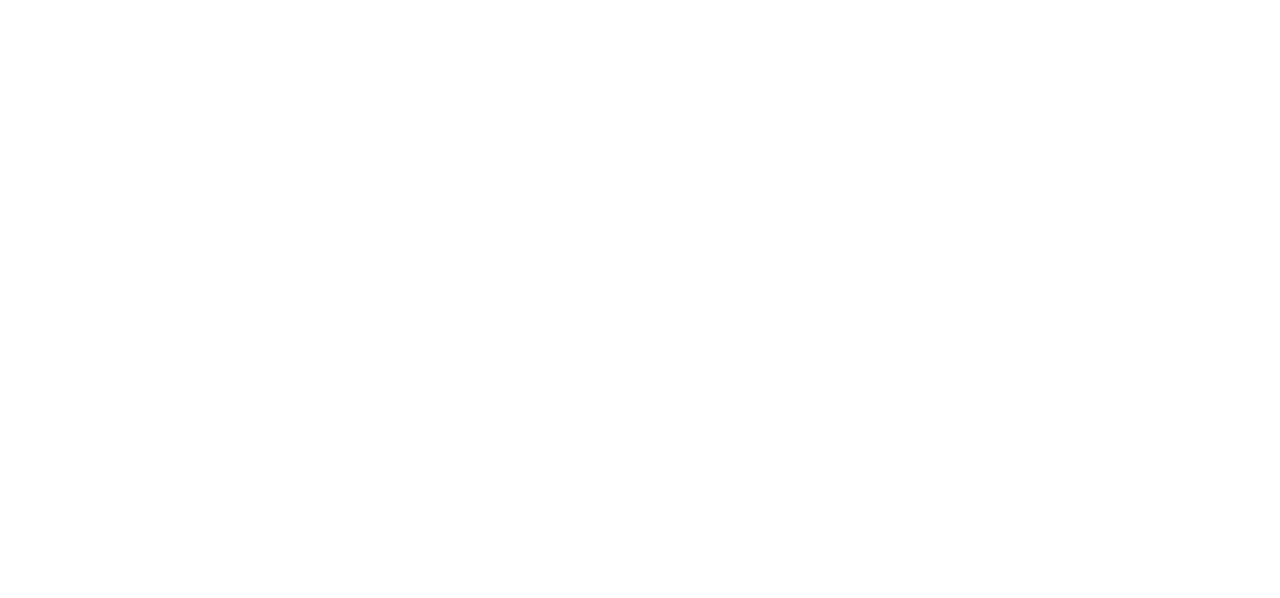
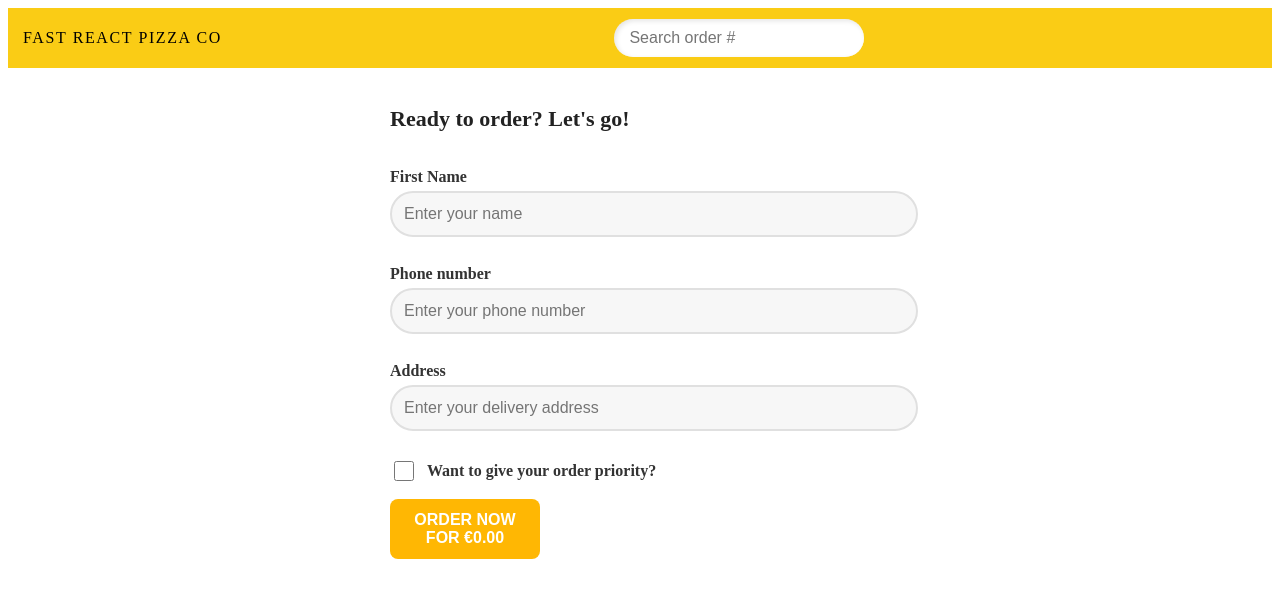
Before and after one commit to luidji95/fast-pizza-app, a React (Vite) app: page /createOreder in a window 1280 px wide. Before the commit this address had no page. Shown: the top 598 px of the page. Built offline with nearby package versions, Linux system fonts and the light colour scheme.

Commit message:
Restyling Cart and Implementig OrderConfirmation components

```diff
--- a/src/App.jsx
+++ b/src/App.jsx
@@ -4,6 +4,8 @@ import store from "./Redux/store";
 import SharedLayout from "./SharedLayout";
 import Welcome from "./Components/Welcome";
 import Menu from "./Components/Menu";
+import Cart from "./Components/Cart";
+import CreateOreder from "./Components/CreateOreder";
 
 function App() {
   return (
@@ -13,6 +15,8 @@ function App() {
           <Route path="/" element={<SharedLayout />}>
             <Route index element={<Welcome />} />
             <Route path="menu" element={<Menu />} />
+            <Route path="cart" element={<Cart />} />
+            <Route path="createOreder" element={<CreateOreder />} />
           </Route>
         </Routes>
       </BrowserRouter>
--- /dev/null
+++ b/src/Cart.css
@@ -0,0 +1,155 @@
+/* Glavni kontejner */
+.div-main {
+  display: flex;
+  justify-content: center;
+  align-items: center;
+  min-height: 80vh;
+  background: #fff;
+}
+
+/* Sadržaj unutar korpe */
+.div-content {
+  width: 50%;
+  background: #ffffff;
+  padding: 20px 30px;
+  border-radius: 8px;
+  box-shadow: 0px 2px 10px rgba(0, 0, 0, 0.1);
+  text-align: left;
+}
+
+/* Link za povratak */
+.back-link {
+  display: inline-block;
+  margin-bottom: 15px;
+  color: #ffb703;
+  font-size: 16px;
+  font-weight: bold;
+  text-decoration: none;
+  cursor: pointer;
+}
+
+.back-link:hover {
+  text-decoration: underline;
+}
+
+/* Naslov */
+h2 {
+  font-size: 24px;
+  font-weight: bold;
+  color: #333;
+  margin-bottom: 15px;
+}
+
+/* Lista proizvoda u korpi */
+.cart-list {
+  list-style: none;
+  padding: 0;
+  margin-bottom: 20px;
+}
+
+.cart-item {
+  display: flex;
+  justify-content: space-between;
+  align-items: center;
+  background: #f9f9f9;
+  padding: 12px 18px;
+  border-radius: 8px;
+  margin-bottom: 10px;
+  box-shadow: 0 2px 5px rgba(0, 0, 0, 0.1);
+}
+
+/* Informacije o proizvodu */
+.item-info {
+  font-size: 18px;
+  font-weight: 500;
+  color: #333;
+}
+
+/* Kontejner za dugmiće */
+.item-actions {
+  display: flex;
+  align-items: center;
+  gap: 8px;
+}
+
+/* Dugmad */
+.quantity-btn {
+  border: none;
+  background: #ffb703;
+  color: white;
+  padding: 8px 12px;
+  font-size: 16px;
+  border-radius: 50%;
+  cursor: pointer;
+  font-weight: bold;
+  transition: background 0.3s ease-in-out;
+}
+
+.quantity-btn:hover {
+  background: #e09c00;
+}
+
+.delete-btn {
+  border: none;
+  background: #ff3d3d;
+  color: white;
+  padding: 8px 14px;
+  font-size: 14px;
+  border-radius: 6px;
+  cursor: pointer;
+  transition: background 0.3s ease-in-out;
+  font-weight: bold;
+}
+
+.delete-btn:hover {
+  background: #d32f2f;
+}
+
+/* Dugmad za poručivanje i čišćenje korpe */
+.cart-buttons {
+  display: flex;
+  justify-content: space-between;
+  margin-top: 20px;
+}
+
+.order-btn {
+  background: #ffb703;
+  color: white;
+  border: none;
+  padding: 12px 20px;
+  font-size: 16px;
+  border-radius: 8px;
+  cursor: pointer;
+  font-weight: bold;
+  transition: background 0.3s ease-in-out;
+  width: 150px;
+}
+
+.order-btn:hover {
+  background: #e09c00;
+}
+
+.clear-btn {
+  background: #d6d6d6;
+  color: #333;
+  border: none;
+  padding: 12px 20px;
+  font-size: 16px;
+  border-radius: 8px;
+  cursor: pointer;
+  font-weight: bold;
+  transition: background 0.3s ease-in-out;
+}
+
+.clear-btn:hover {
+  background: #b3b3b3;
+}
+
+/* Prazna korpa */
+.empty-cart {
+  font-size: 18px;
+  font-weight: bold;
+  color: #777;
+  margin: 20px 0;
+  text-align: center;
+}
--- a/src/Components/Cart.jsx
+++ b/src/Components/Cart.jsx
@@ -1,11 +1,70 @@
+import { useSelector, useDispatch } from "react-redux";
+import { useNavigate } from "react-router-dom";
+import {
+  incrementQuantity,
+  decrementQuantity,
+  deleteFromChart,
+} from "../Redux/Slices/cartSlice";
+import "../Cart.css";
+
 const Cart = () => {
+  const navigate = useNavigate();
+  const dispatch = useDispatch();
+  const user = useSelector((state) => state.user.username);
+  const cartItems = useSelector((state) => state.cart.cartItems);
+
   return (
     <div className="div-main">
-      <div className="cart-headline"></div>
-      <div className="cart-item"></div>
-      <div className="cart-buttons">
-        <button>Order pizza</button>
-        <button>Clear Cart</button>
+      <div className="div-content">
+        <a onClick={() => navigate("/")} className="back-link">
+          Back to menu
+        </a>
+        <h2>Your cart, {user ? user : "Guest"}</h2>
+
+        {cartItems.length === 0 ? (
+          <p className="empty-cart">Your cart is empty! 🛒</p>
+        ) : (
+          <ul className="cart-list">
+            {cartItems.map((item) => (
+              <li key={item.id} className="cart-item">
+                <span className="item-info">
+                  {item.quantity} × {item.name} - $
+                  {item.unitPrice * item.quantity}
+                </span>
+                <div className="item-actions">
+                  <button
+                    onClick={() => dispatch(decrementQuantity(item.id))}
+                    className="quantity-btn"
+                  >
+                    ➖
+                  </button>
+                  <button
+                    onClick={() => dispatch(incrementQuantity(item.id))}
+                    className="quantity-btn"
+                  >
+                    ➕
+                  </button>
+                  <button
+                    onClick={() => dispatch(deleteFromChart(item.id))}
+                    className="delete-btn"
+                  >
+                    Delete
+                  </button>
+                </div>
+              </li>
+            ))}
+          </ul>
+        )}
+
+        <div className="cart-buttons">
+          <button
+            className="order-btn"
+            onClick={() => navigate("/createOreder")}
+          >
+            Order pizza
+          </button>
+          <button className="clear-btn">Clear Cart</button>
+        </div>
       </div>
     </div>
   );
--- /dev/null
+++ b/src/Components/CreateOreder.jsx
@@ -0,0 +1,69 @@
+import { useSelector } from "react-redux";
+import { useState } from "react";
+import { useNavigate } from "react-router-dom";
+import { selectTotalPrice } from "../Redux/Slices/cartSlice";
+import "../CreateOrder.css";
+
+const CreateOrder = () => {
+  const navigate = useNavigate();
+  const totalPrice = useSelector(selectTotalPrice);
+  const [isPriority, setIsPriority] = useState(false);
+
+  const finalPrice = isPriority ? totalPrice + 3 : totalPrice;
+
+  return (
+    <div className="order-page">
+      <div className="order-box">
+        <h2 className="order-title">Ready to order? Let's go!</h2>
+
+        <div className="order-form">
+          <div className="order-field">
+            <p className="order-label">First Name</p>
+            <input
+              type="text"
+              className="order-input"
+              placeholder="Enter your name"
+            />
+          </div>
+
+          <div className="order-field">
+            <p className="order-label">Phone number</p>
+            <input
+              type="text"
+              className="order-input"
+              placeholder="Enter your phone number"
+            />
+          </div>
+
+          <div className="order-field">
+            <p className="order-label">Address</p>
+            <input
+              type="text"
+              className="order-input"
+              placeholder="Enter your delivery address"
+            />
+          </div>
+
+          <div className="order-priority">
+            <input
+              type="checkbox"
+              id="priority"
+              className="order-checkbox"
+              checked={isPriority}
+              onChange={() => setIsPriority(!isPriority)}
+            />
+            <label htmlFor="priority" className="order-checkbox-label">
+              Want to give your order priority?
+            </label>
+          </div>
+        </div>
+
+        <button className="order-btn">
+          ORDER NOW FOR €{finalPrice.toFixed(2)}
+        </button>
+      </div>
+    </div>
+  );
+};
+
+export default CreateOrder;
--- a/src/Components/Footer.jsx
+++ b/src/Components/Footer.jsx
@@ -1,21 +1,16 @@
 import { useSelector } from "react-redux";
+import { selectTotalItems, selectTotalPrice } from "../Redux/Slices/cartSlice";
 import "../Footer.css";
+import { useNavigate } from "react-router-dom";
 
 const Footer = () => {
-  const cartItems = useSelector((state) => state.cart.cartItems) || [];
-
-  console.log(cartItems);
-
-  const totalItems = cartItems.reduce((acc, item) => acc + item.quantity, 0);
-
-  const totalPrice = cartItems.reduce(
-    (acc, item) => acc + item.quantity * parseFloat(item.price || 0),
-    0
-  );
+  const totalItems = useSelector(selectTotalItems);
+  const totalPrice = useSelector(selectTotalPrice);
+  const navigate = useNavigate();
 
   return (
     <div className="footer-main">
-      <div className="cart-container">
+      <div className="cart-container" onClick={() => navigate("/cart")}>
         <i className="fas fa-shopping-cart cart-icon"></i>
         {totalItems > 0 && <span className="cart-badge">{totalItems}</span>}
       </div>
--- /dev/null
+++ b/src/CreateOrder.css
@@ -0,0 +1,104 @@
+/* Glavni kontejner stranice */
+.order-page {
+  display: flex;
+  justify-content: center;
+  min-height: 90vh;
+  background: #fff;
+}
+
+/* Sadržaj porudžbine */
+.order-box {
+  width: 50%;
+  max-width: 500px;
+  background: #ffffff;
+  padding: 20px 40px;
+  border-radius: 8px;
+  text-align: left;
+}
+
+/* Naslov */
+.order-title {
+  font-size: 22px;
+  font-weight: bold;
+  color: #222;
+  margin-bottom: 20px;
+}
+
+/* Centriranje input polja */
+.order-form {
+  display: flex;
+  flex-direction: column;
+  width: 100%;
+}
+
+/* Pojedinačna polja */
+.order-field {
+  width: 100%;
+  margin-bottom: 12px;
+}
+
+.order-label {
+  font-size: 16px;
+  font-weight: 600;
+  color: #333;
+  margin-bottom: 5px;
+}
+
+/* Stilizacija inputa */
+.order-input {
+  width: 100%;
+  padding: 12px;
+  font-size: 16px;
+  border: 2px solid #e0e0e0;
+  border-radius: 50px;
+  outline: none;
+  transition: border 0.3s ease-in-out;
+  background: #f7f7f7;
+}
+
+.order-input:focus {
+  border-color: #ffb703;
+}
+
+/* Checkbox */
+.order-priority {
+  display: flex;
+  align-items: center;
+  gap: 10px;
+  width: 100%;
+  margin: 15px 0;
+}
+
+.order-checkbox {
+  width: 20px;
+  height: 20px;
+  accent-color: #ffb703;
+}
+
+.order-checkbox-label {
+  font-size: 16px;
+  font-weight: 600;
+  color: #333;
+}
+
+/* Dugme za naručivanje */
+.order-btn-confirmation {
+  width: 100%;
+  background: #ffb703;
+  color: white;
+  border: none;
+  padding: 14px;
+  font-size: 16px;
+  border-radius: 50px;
+  cursor: pointer;
+  font-weight: bold;
+  transition: background 0.3s ease-in-out;
+  display: flex;
+  align-items: center;
+  justify-content: center;
+  margin-top: 15px;
+}
+
+.order-btn:hover {
+  background: #e09c00;
+}
--- a/src/Redux/Slices/cartSlice.js
+++ b/src/Redux/Slices/cartSlice.js
@@ -46,20 +46,19 @@ const cartSlice = createSlice({
     },
   },
 });
-// export const selectTotalItems = createSelector(
-//   (state) => state.cart.cartItems,
-//   (cartItems) => cartItems.reduce((acc, item) => acc + item.quantity, 0)
-// );
+export const selectTotalItems = createSelector(
+  (state) => state.cart.cartItems,
+  (cartItems) => cartItems.reduce((acc, item) => acc + item.quantity, 0)
+);
 
-// // Selektor za ukupnu cenu
-// export const selectTotalPrice = createSelector(
-//   (state) => state.cart.cartItems,
-//   (cartItems) =>
-//     cartItems.reduce(
-//       (acc, item) => acc + item.quantity * parseFloat(item.price || 0),
-//       0
-//     )
-// );
+export const selectTotalPrice = createSelector(
+  (state) => state.cart.cartItems,
+  (cartItems) =>
+    cartItems.reduce(
+      (acc, item) => acc + item.quantity * (parseFloat(item.unitPrice) || 0),
+      0
+    )
+);
 
 export const {
   addToCart,
```
